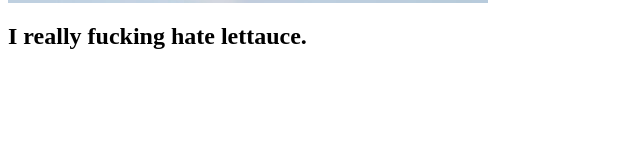
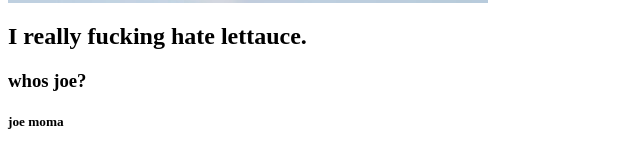
Before and after one commit to HoffPog/HoffPog.github.io, a plain HTML site: page index.html in a window 1280 px wide. Shown: the part 417-584 px from the top of the page, without its empty margins (0-640 px from the left). Drawn offline with Linux system fonts and the light colour scheme.

Commit message:
Update index.html

```diff
--- a/index.html
+++ b/index.html
@@ -8,6 +8,8 @@
   <p>I am incredibly poggers</p>
   <img src="/cheese.jpg" alt="I have made a severe and continuous lapse in my coding judgement.">
   <h2>I really fucking hate lettauce.</h2>
+  <h3>whos joe?</h3>
+  <h5>joe moma</h5>
 </body>
 
 </html>
```
